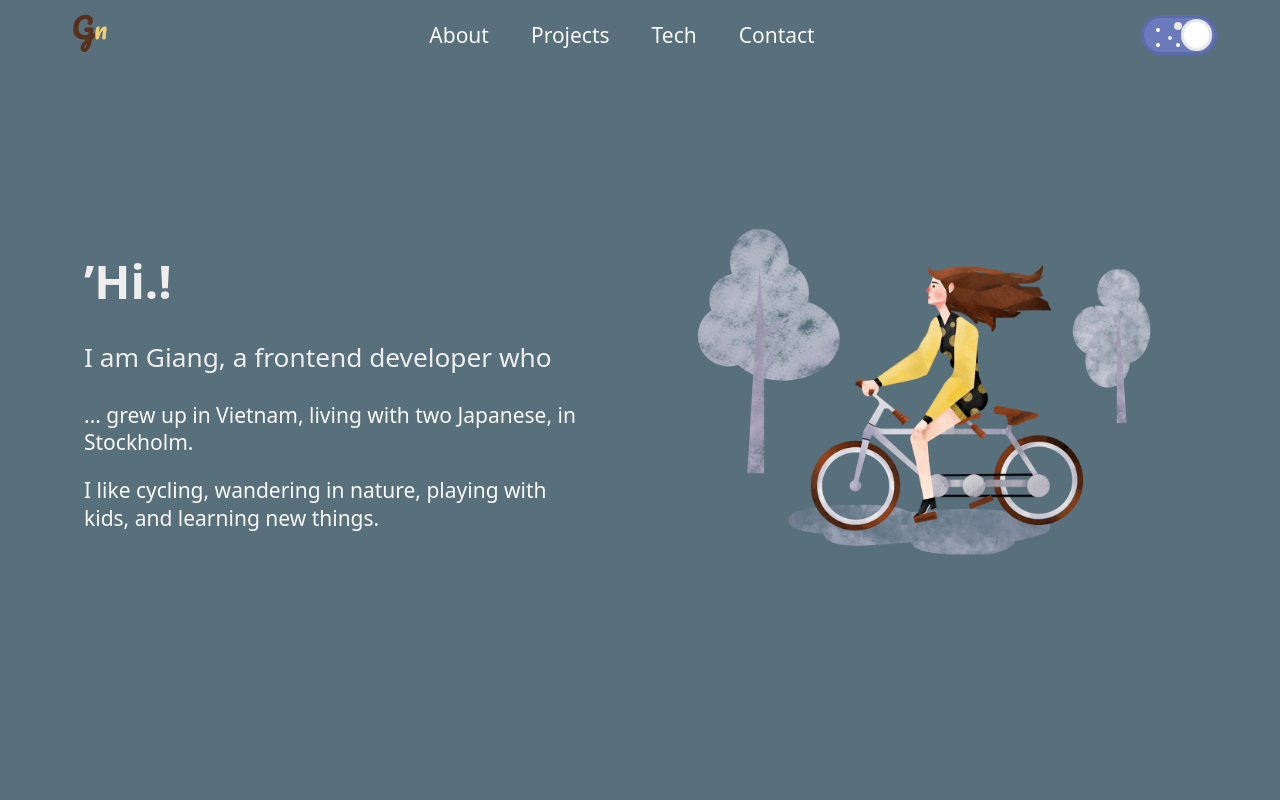
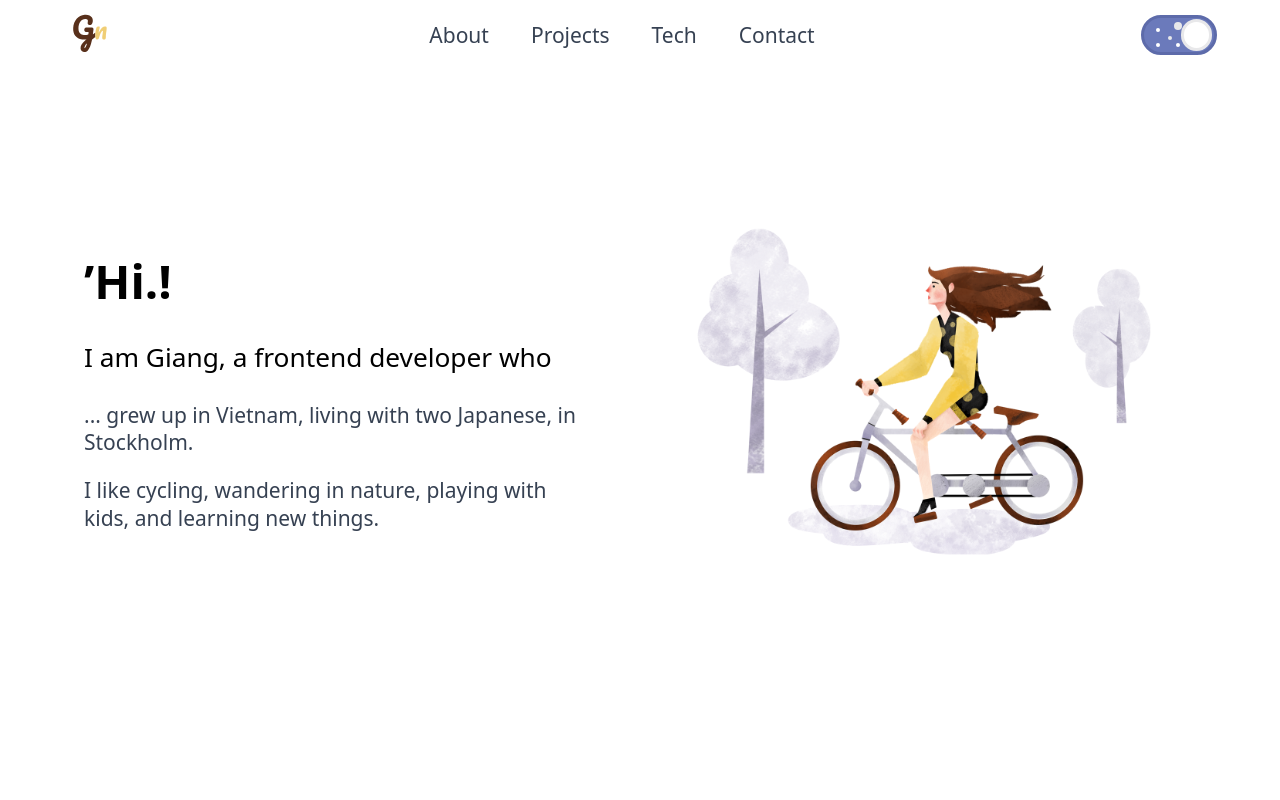
Before and after one commit to nh-g/portfolio-in-react, a React (Create React App) app: page / in a window 1280 px wide. Shown: the top 800 px of the page. Built offline with nearby package versions, Linux system fonts and the light colour scheme.

Commit message:
change default theme to light

```diff
--- a/src/utilities/themes.js
+++ b/src/utilities/themes.js
@@ -5,13 +5,13 @@ function setTheme(themeName) {
 
 function keepTheme() {
   if (localStorage.getItem("theme")) {
-    if (localStorage.getItem("theme") === "theme-dark") {
+    if (localStorage.getItem("theme") === "theme-light") {
+      setTheme("theme-light");
+    } else if (localStorage.getItem("theme") === "theme-dark") {
       setTheme("theme-dark");
-    } else if (localStorage.getItem("theme") === "theme-light") {
-      setTheme("theme-light");
     }
   } else {
-    setTheme("theme-dark");
+    setTheme("theme-light");
   }
 }
 
```
